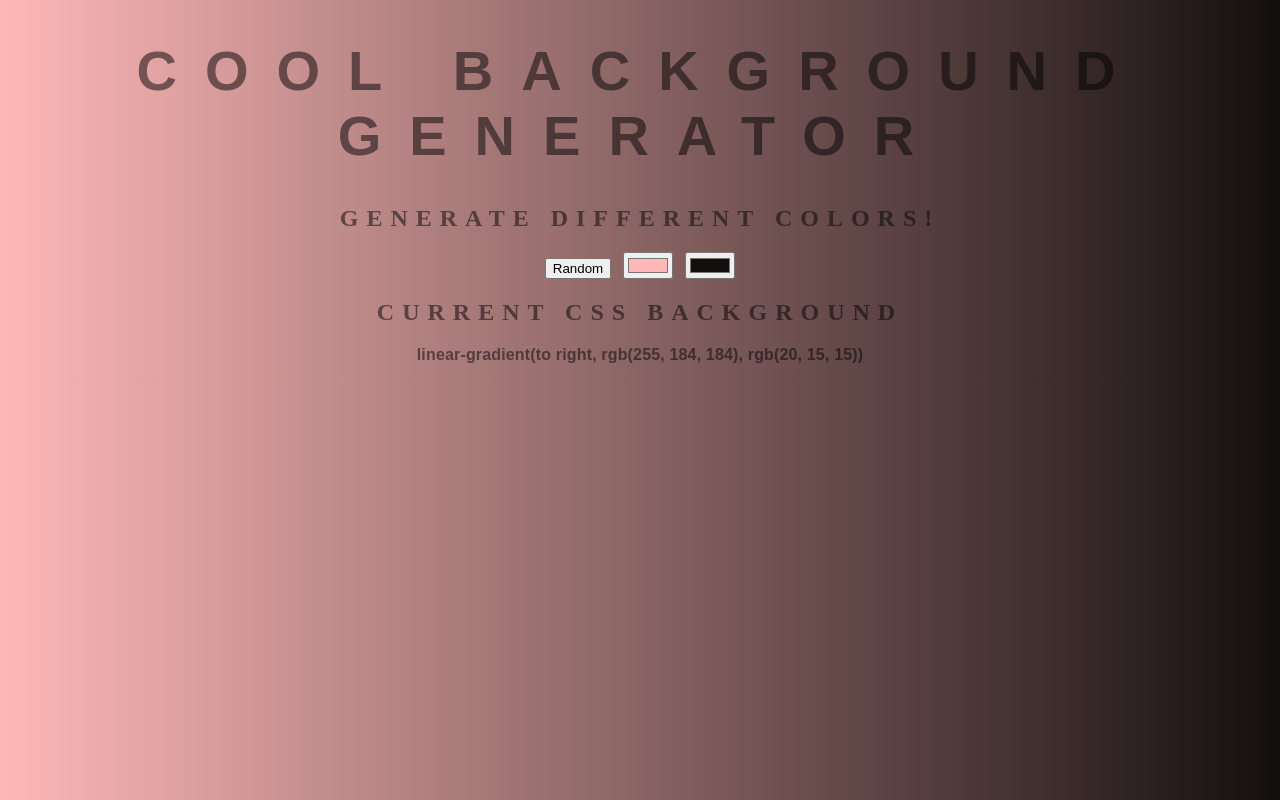
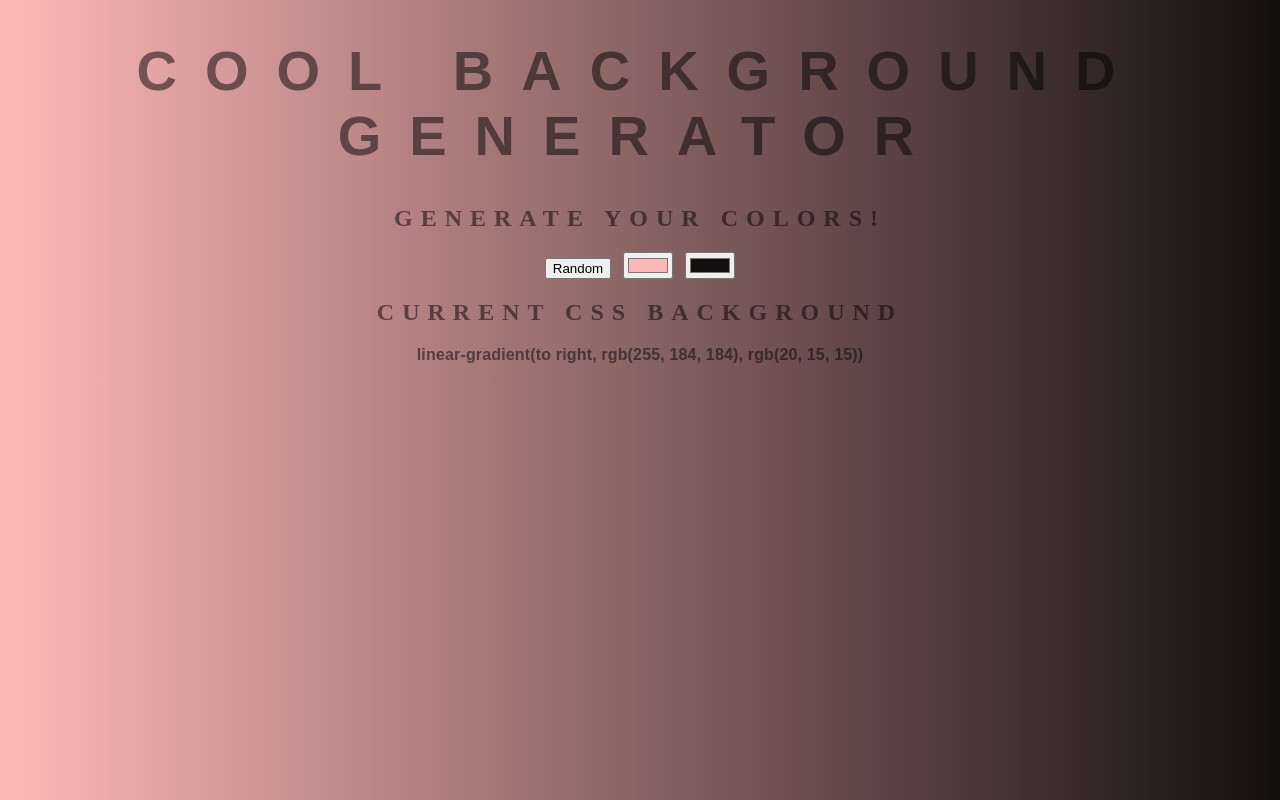
Before and after one commit to hjamie00/background-generator, a plain HTML site: page index.html in a window 1280 px wide. Drawn offline with Linux system fonts and the light colour scheme.

Commit message:
changing text

```diff
--- a/index.html
+++ b/index.html
@@ -6,7 +6,7 @@
 </head>
 <body id="gradient">
     <h1>COOL Background Generator</h1>
-    <h2>Generate different colors!</h2>
+    <h2>Generate your colors!</h2>
     <button id="randomButton">Random</button>
     <input class="color1" type="color" name="color1" value="#ffb8b8"> <!--value must be hexadecimal-->
     <input class="color2" type="color" name="color2" value="#140f0f">
```
